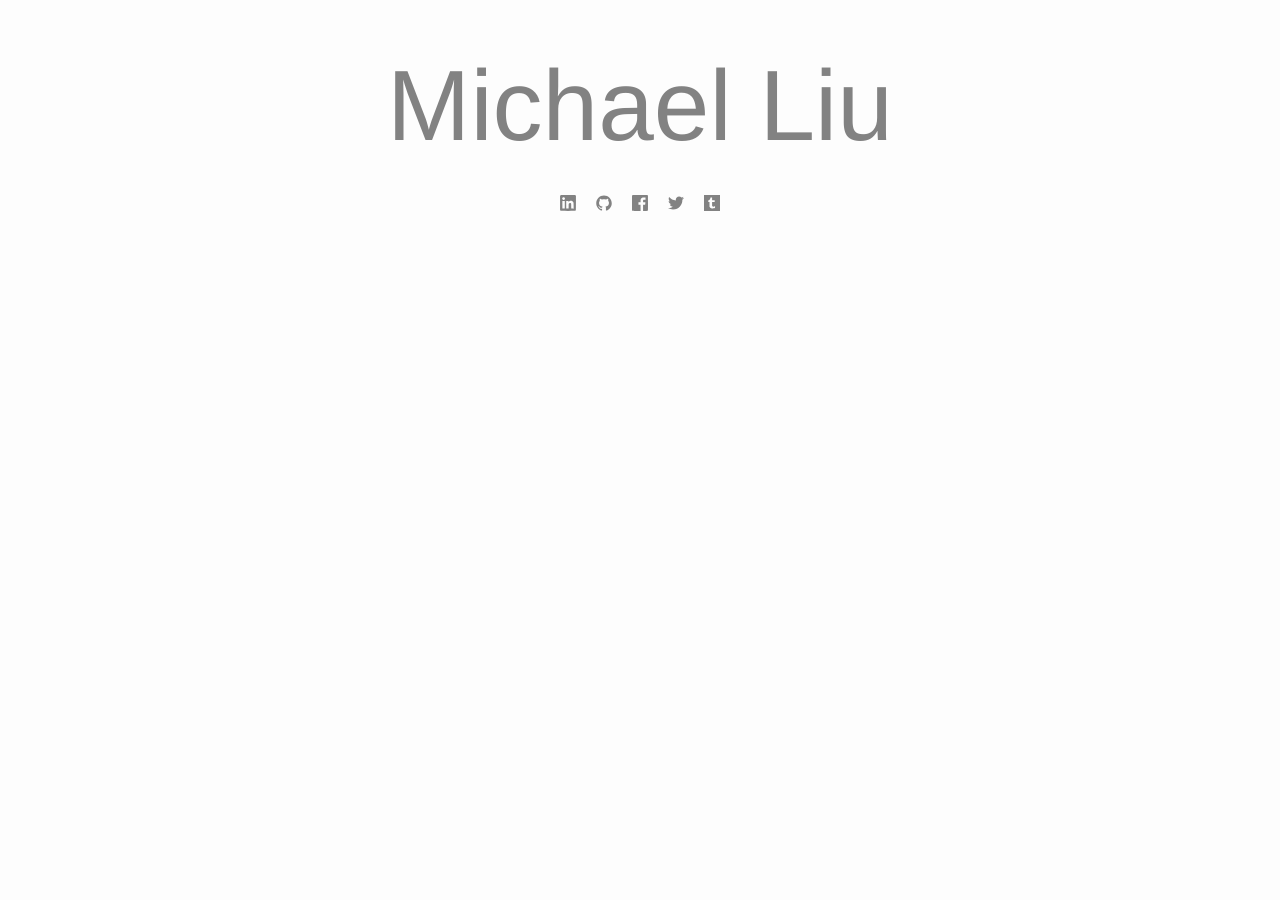
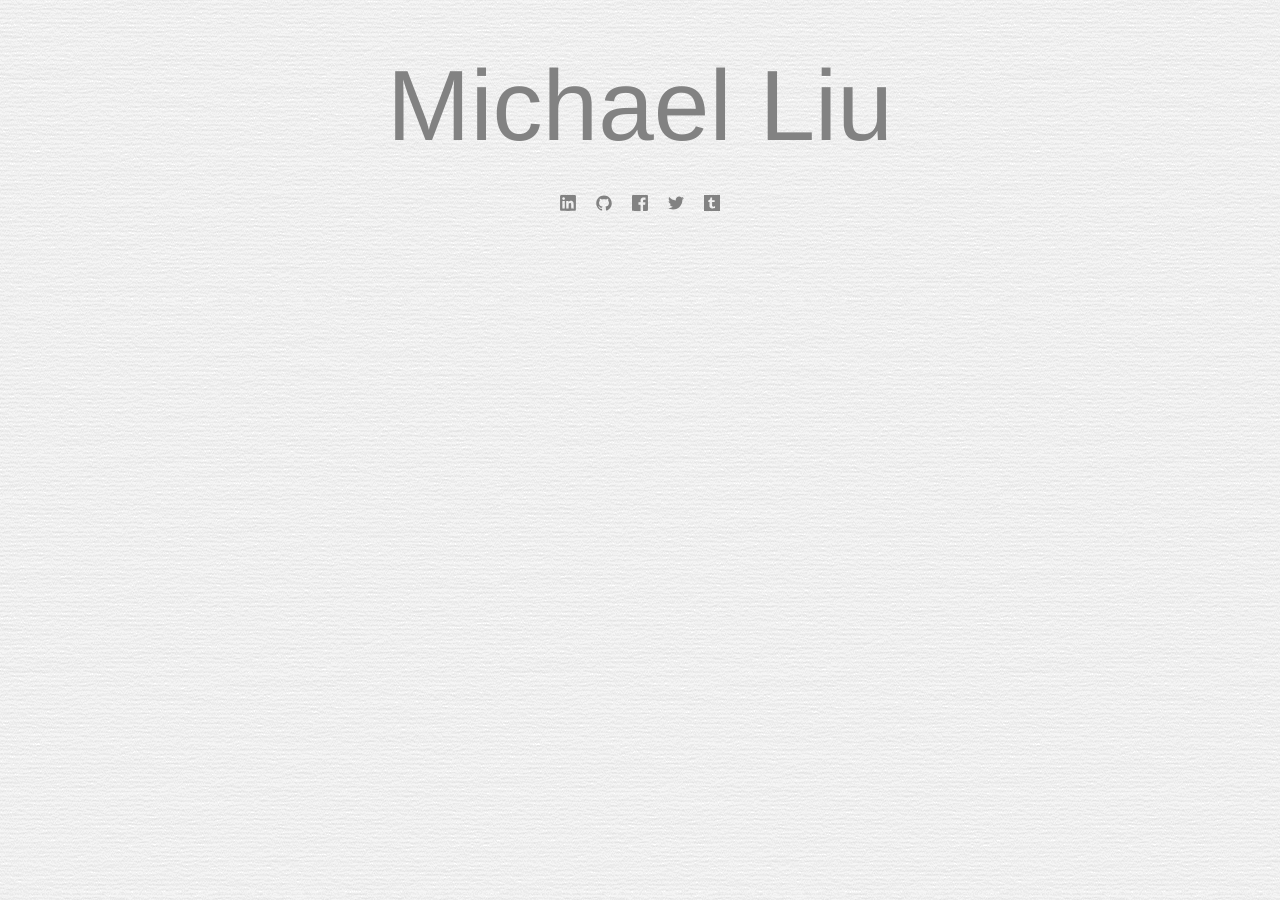
Before and after one commit to michaelangeliu/michaelangeliu.github.io, a Jekyll site: the page built from index.html, in a window 1280 px wide. Built offline with Jekyll 4.4.1, drawn with Linux system fonts in a browser that asks for light colours.

Commit message:
Add background image to landing page

```diff
--- a/_sass/_landing.scss
+++ b/_sass/_landing.scss
@@ -1,5 +1,5 @@
 body {
-    // background
+    background-image: url('/images/background.png');
 }
 .landing {
     font-family: Helvetica;
```
Also changed, not shown: images/background.png (added).
